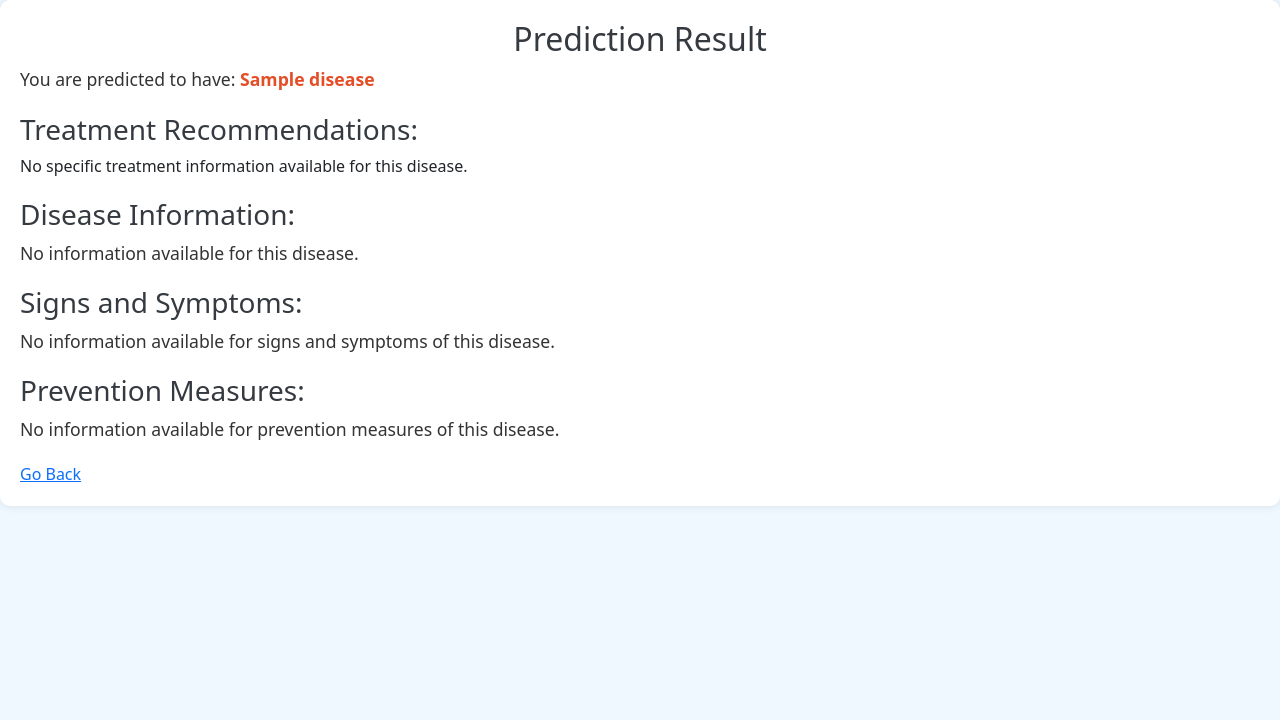
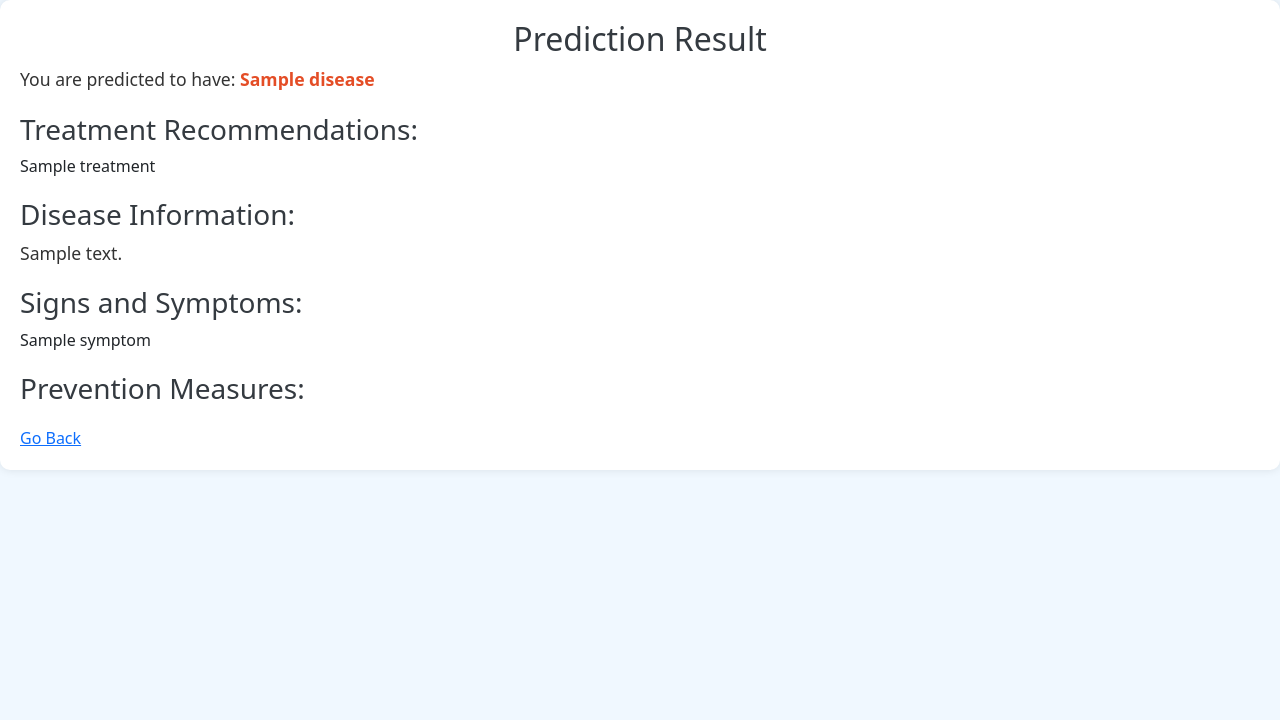
Before and after one commit to maruti-dalvi-03/symptoms-based-disease-prediction, a Flask app: template templates/result.html in a window 1280 px wide. Shown: the part 96-816 px from the top of the page. Run offline with Flask 3, Linux system fonts and the light colour scheme; the template is opened without the code that fills it: most values are stand-ins (such as "Sample title", 1, 10 or a date in 2020); parts of the project's set-up code (start-up, migrations or seed data) failed here and were passed over.

Commit message:
result file updated

```diff
--- a/app.py
+++ b/app.py
@@ -99,7 +99,8 @@
     # Retrieve disease information based on the predicted disease
     disease_info_for_prediction = disease_info.get(predicted_disease, {})
 
-    return render_template('result.html', disease=predicted_disease, info=disease_info_for_prediction)
+    return render_template('result.html', disease=predicted_disease, disease_info=disease_info_for_prediction)
+
 
 
 
--- a/templates/result.html
+++ b/templates/result.html
@@ -1,12 +1,15 @@
 <!DOCTYPE html>
 <html lang="en">
+
 <head>
     <meta charset="UTF-8">
     <meta name="viewport" content="width=device-width, initial-scale=1.0">
     <title>Result - WellPredict</title>
     <link rel="stylesheet" href="{{ url_for('static', filename='style.css') }}">
-    <link href="https://cdn.jsdelivr.net/npm/bootstrap@5.3.2/dist/css/bootstrap.min.css" rel="stylesheet" integrity="sha384-T3c6CoIi6uLrA9TneNEoa7RxnatzjcDSCmG1MXxSR1GAsXEV/Dwwykc2MPK8M2HN" crossorigin="anonymous">
+    <link href="https://cdn.jsdelivr.net/npm/bootstrap@5.3.2/dist/css/bootstrap.min.css" rel="stylesheet"
+        integrity="sha384-T3c6CoIi6uLrA9TneNEoa7RxnatzjcDSCmG1MXxSR1GAsXEV/Dwwykc2MPK8M2HN" crossorigin="anonymous">
 </head>
+
 <body>
     <header>
         <div class="navbar">
@@ -34,8 +37,8 @@
 
             <h3>Treatment Recommendations:</h3>
             <ul>
-                {% if disease in disease_info %}
-                    {% for treatment in disease_info[disease]['treatment'] %}
+                {% if disease_info %}
+                {% for treatment in disease_info['treatment'] %}
                 <li>{{ treatment }}</li>
                 {% endfor %}
                 {% else %}
@@ -44,16 +47,16 @@
             </ul>
 
             <h3>Disease Information:</h3>
-            {% if disease in disease_info %}
-                <p>{{ disease_info[disease]['description'] }}</p>
+            {% if disease_info %}
+            <p>{{ disease_info['description'] }}</p>
             {% else %}
             <p>No information available for this disease.</p>
             {% endif %}
 
             <h3>Signs and Symptoms:</h3>
-            {% if disease in disease_info %}
+            {% if disease_info %}
             <ul>
-                    {% for symptom in disease_info[disease]['symptoms'] %}
+                {% for symptom in disease_info['symptoms'] %}
                 <li>{{ symptom }}</li>
                 {% endfor %}
             </ul>
@@ -62,8 +65,8 @@
             {% endif %}
 
             <h3>Prevention Measures:</h3>
-            {% if disease in disease_info %}
-                <p>{{ disease_info[disease]['prevention'] }}</p>
+            {% if disease_info %}
+            <p>{{ disease_info['prevention'] }}</p>
             {% else %}
             <p>No information available for prevention measures of this disease.</p>
             {% endif %}
@@ -72,7 +75,9 @@
         </div>
     </main>
 
-    <script src="https://cdn.jsdelivr.net/npm/bootstrap@5.3.2/dist/js/bootstrap.bundle.min.js" integrity="sha384-C6RzsynM9kWDrMNeT87bh95OGNyZPhcTNXj1NW7RuBCsyN/o0jlpcV8Qyq46cDfL" crossorigin="anonymous"></script>
+    <script src="https://cdn.jsdelivr.net/npm/bootstrap@5.3.2/dist/js/bootstrap.bundle.min.js"
+        integrity="sha384-C6RzsynM9kWDrMNeT87bh95OGNyZPhcTNXj1NW7RuBCsyN/o0jlpcV8Qyq46cDfL"
+        crossorigin="anonymous"></script>
 
     <script>
         function redirectToHomePage() {
@@ -81,4 +86,5 @@
     </script>
 
 </body>
+
 </html>
```
Lines whose indentation alone changed are shown as unchanged.
